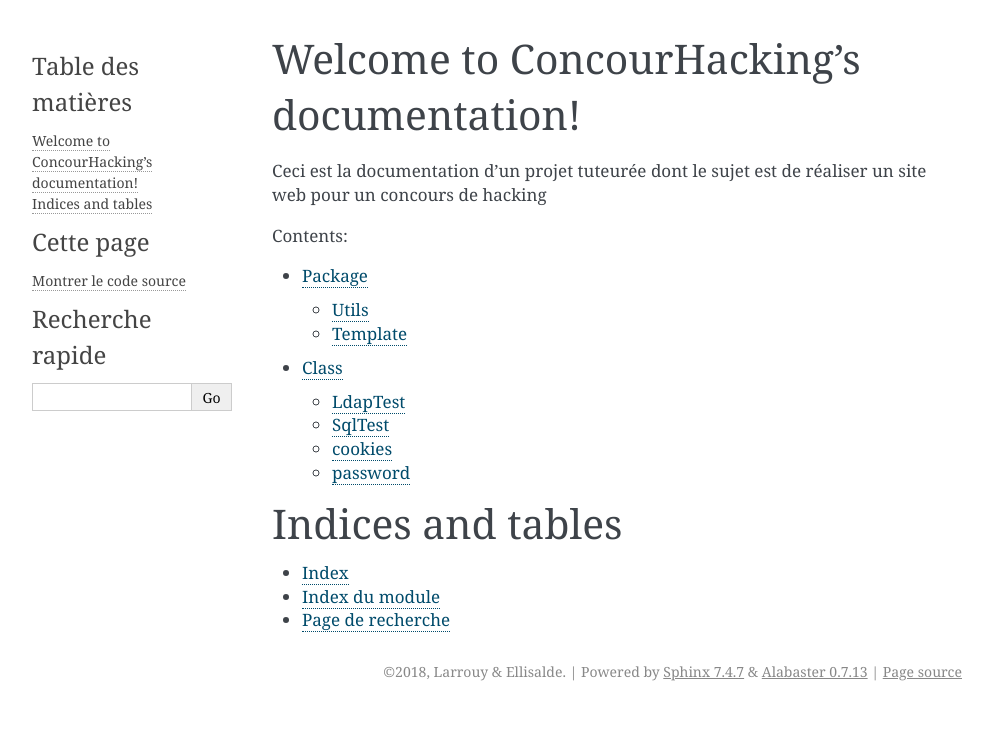
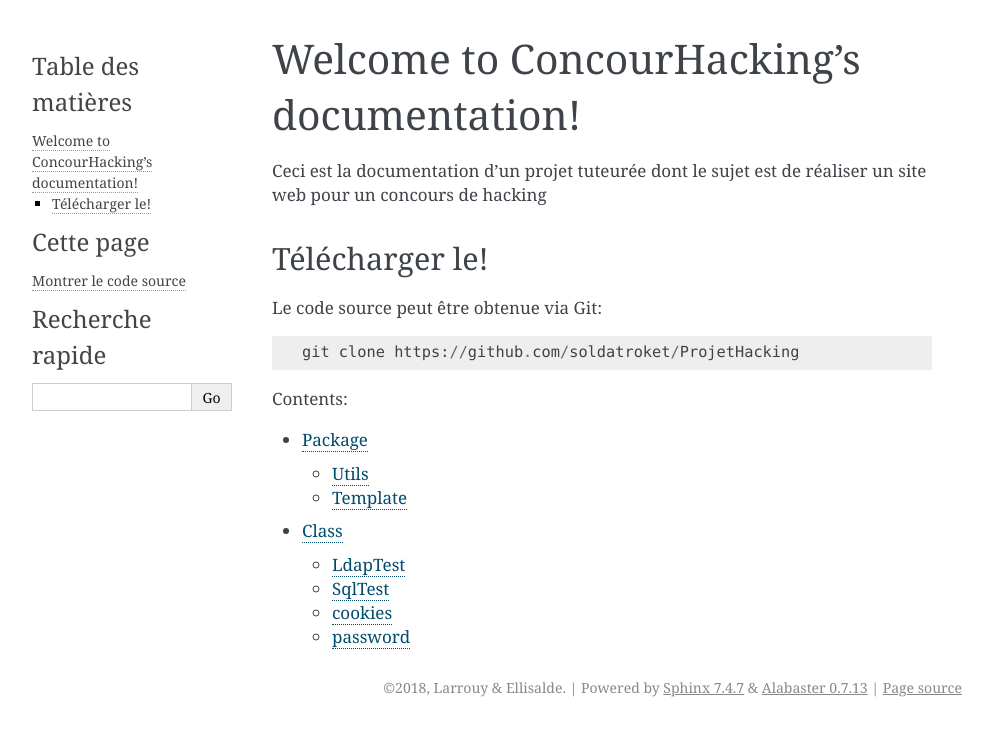
Before and after one commit to soldatroket/ProjetHacking, a Sphinx documentation site: the page built from Documentation/index.rst, in a window 1280 px wide. Shown: the top 736 px of the page, without its empty margins (148-1141 px from the left). Built offline with Sphinx 7.4.7, drawn with Linux system fonts in a browser that asks for light colours.

Commit message:
Update index.rst

```diff
--- a/Documentation/index.rst
+++ b/Documentation/index.rst
@@ -8,16 +8,16 @@ Welcome to ConcourHacking's documentation!
 
 Ceci est la documentation d'un projet tuteurée dont le sujet est de réaliser un site web pour un concours de hacking
 
+Télécharger le!
+---------------
+
+Le code source peut être obtenue via Git::
+
+    git clone https://github.com/soldatroket/ProjetHacking
+
 .. toctree::
    :maxdepth: 2
    :caption: Contents:
 
    autoDoc
    classe
-
-Indices and tables
-==================
-
-* :ref:`genindex`
-* :ref:`modindex`
-* :ref:`search`
```
